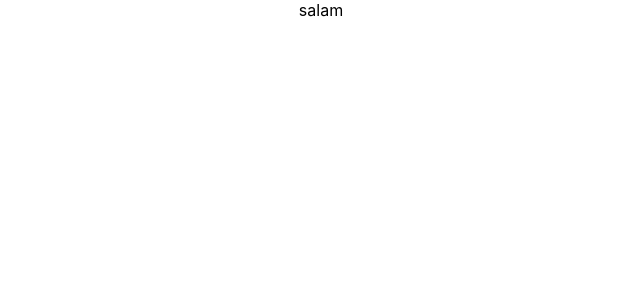
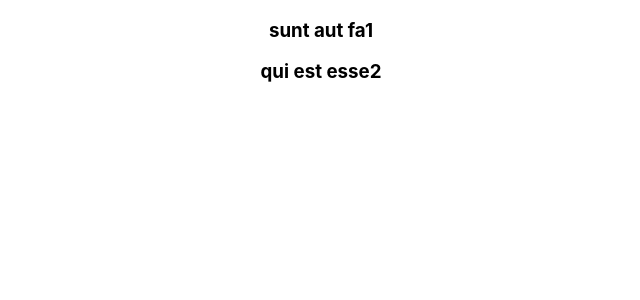
Before and after one commit to ahjam-taoufik/React-Fundamentals, a React (Create React App) app: page / in a window 1280 px wide. Shown: the top 300 px of the page, without its empty margins (319-959 px from the left). Built offline with nearby package versions, Linux system fonts and the light colour scheme.

Commit message:
HTTP GET intro

```diff
--- a/src/App.js
+++ b/src/App.js
@@ -1,13 +1,14 @@
 
 import './App.css';
-import ParentCom from './components/ParentCom';
+import GetComp from './components/GetComp';
+
 
 
 function App() {
 
   return (
     <div className="App">
-       <ParentCom/>
+      <GetComp/>
     </div>
   );
 }
--- /dev/null
+++ b/src/components/GetComp.js
@@ -0,0 +1,28 @@
+import React, { Component } from 'react'
+import axios from 'axios'
+
+
+
+export default class GetComp extends Component {
+     constructor(props) {
+         super(props)
+
+         this.state = {
+              posts:[{
+                "id": 1, "title": "sunt aut fa1","body": "quia et suscipit\ns"},
+                {"id": 2, "title": "qui est esse2","body": "est rerum tempore vitil "}]
+         }
+     }
+
+
+    render() {
+        const {posts} =this.state
+
+        console.log(posts);
+        return (
+            <div>
+             {posts.map(post=><h3>{post.title}</h3>)}
+            </div>
+        )
+    }
+}
--- a/src/components/MemoComp.js
+++ /dev/null
@@ -1,16 +0,0 @@
-import React from 'react'
-
-
-
-
- function MemoComp({name}) {
-    return (
-        <div>
-           { console.log('e')}
-             {name}
-        </div>
-    )
-}
-
-export default MemoComp
-//export default React.memo(MemoComp)
--- a/src/components/ParentCom.js
+++ /dev/null
@@ -1,31 +0,0 @@
-
-
-
-import React, { Component } from 'react'
-import MemoComp from './MemoComp'
-
-export default class ParentCom extends Component {
-      constructor(props) {
-          super(props)
-
-          this.state = {
-               name:'salam'
-          }
-      }
-
-componentDidMount(){
-    setInterval(() => {
-         this.setState({
-             name:this.state.name
-         })
-    }, 1000);
-}
-
-    render() {
-        return (
-            <div>
-               <MemoComp name={this.state.name}  />
-            </div>
-        )
-    }
-}
```
Also changed, not shown: package.json (+38 -0 lines), 1 other file (tests, documents, lock files or other folders).
